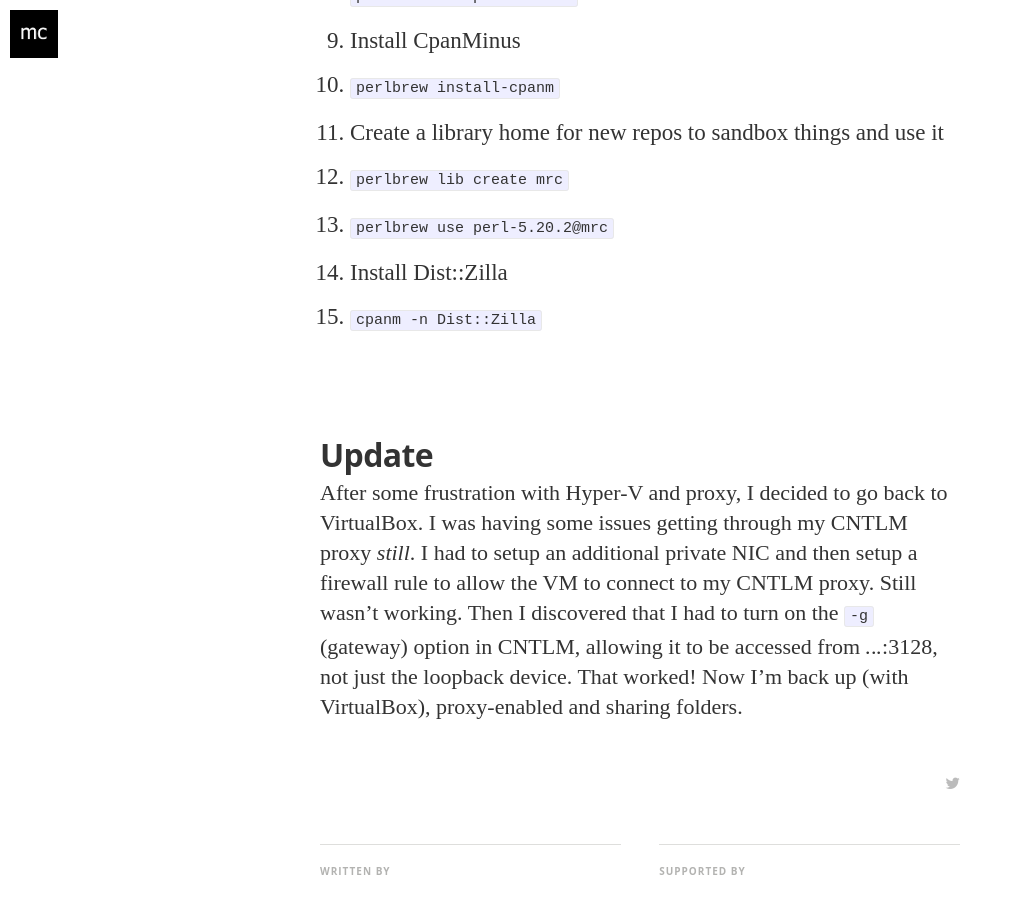
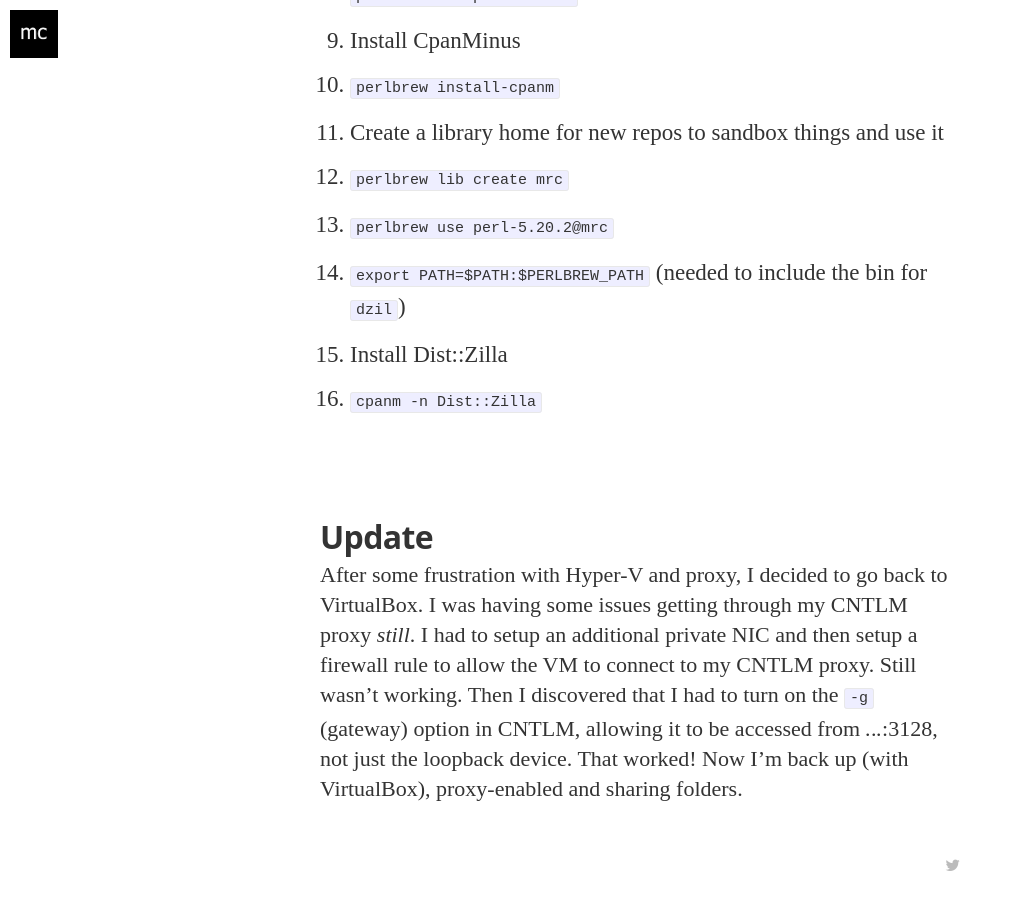
Before and after one commit to mrcaron/mrcaron.github.com, a Jekyll site: the page built from _posts/2015-03-06-Perl-CPAN-Pull-Request.md, in a window 1280 px wide and 900 px high, scrolled down 1114 px. Shown: the whole window, without its empty margins (0-1012 px from the left). Built offline with Jekyll 4.4.1, drawn with Linux system fonts in a browser that asks for light colours; nearby versions of some CDN libraries; some web fonts are replaced; Markdown is read by kramdown in place of the engine named in the settings.

Commit message:
added perlbrew path stuff

```diff
--- a/_posts/2015-03-06-Perl-CPAN-Pull-Request.md
+++ b/_posts/2015-03-06-Perl-CPAN-Pull-Request.md
@@ -21,6 +21,7 @@
 7. Create a library home for new repos to sandbox things and use it
   1. `perlbrew lib create mrc`
   2. `perlbrew use perl-5.20.2@mrc`
+  3. `export PATH=$PATH:$PERLBREW_PATH` (needed to include the bin for `dzil`)
 7. Install Dist::Zilla
   2. `cpanm -n Dist::Zilla`
 
```
